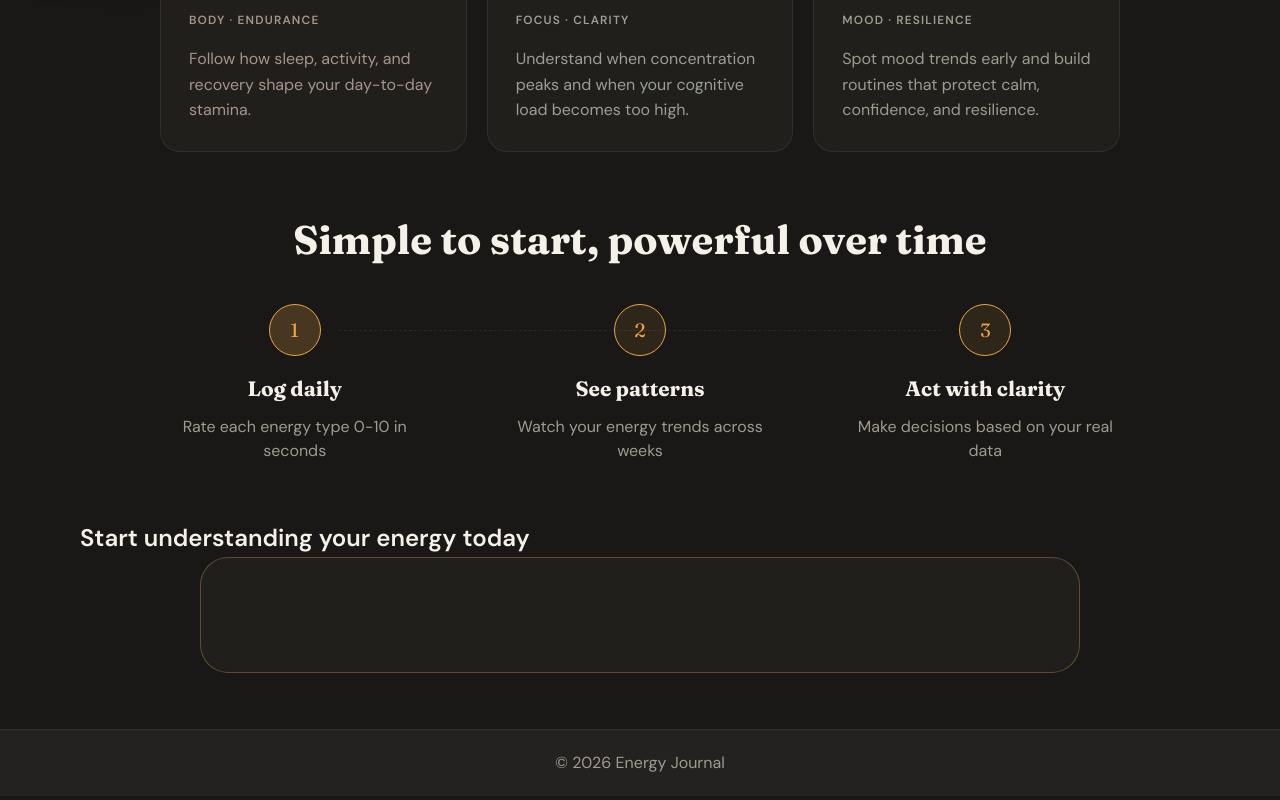
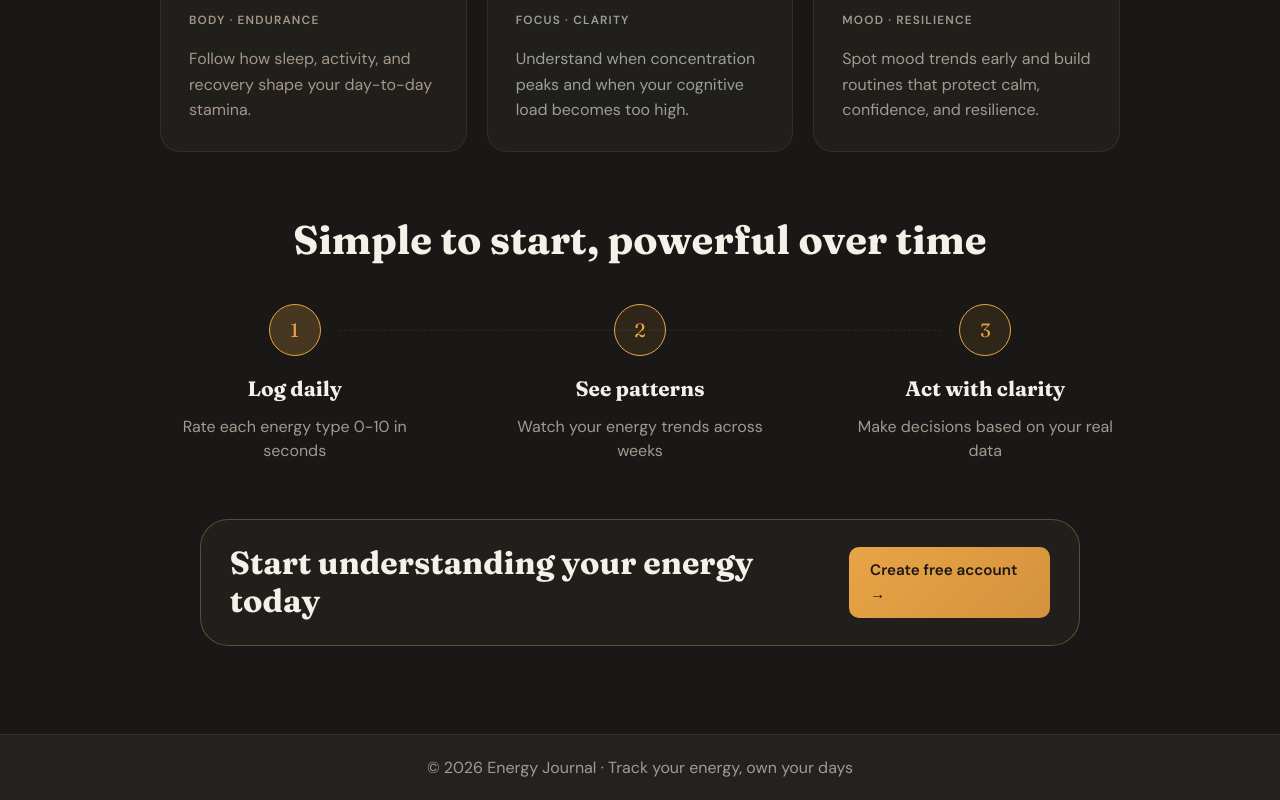
Before and after one commit to g-trinh/energyjournal, a React (Vite) app in the folder front/: page / in a window 1280 px wide. Shown: the part 1092-1892 px from the top of the page. Built offline with nearby package versions, Linux system fonts and the light colour scheme; no server answers.

Commit message:
feat(frontend): add landing cta banner and footer

```diff
--- a/front/src/pages/LandingPage.tsx
+++ b/front/src/pages/LandingPage.tsx
@@ -130,12 +130,18 @@ export default function LandingPage() {
         </section>
 
         <section className="landing-cta-section" aria-labelledby="cta-heading">
-          <h2 id="cta-heading">Start understanding your energy today</h2>
-          <div className="landing-cta-banner" />
+          <div className="landing-cta-banner">
+            <h2 id="cta-heading" className="landing-cta-heading">
+              Start understanding your energy today
+            </h2>
+            <Link to="/timespending" className="landing-cta-primary">
+              Create free account →
+            </Link>
+          </div>
         </section>
       </main>
 
-      <footer className="landing-footer">© 2026 Energy Journal</footer>
+      <footer className="landing-footer">© 2026 Energy Journal · Track your energy, own your days</footer>
     </div>
   )
 }
--- a/front/src/styles/landing.css
+++ b/front/src/styles/landing.css
@@ -292,13 +292,28 @@
 }
 
 .landing-cta-banner {
+  display: flex;
+  align-items: center;
+  justify-content: space-between;
+  gap: 1.5rem;
   max-width: 880px;
   margin: 0 auto;
   min-height: 116px;
   border: 1px solid color-mix(in srgb, var(--color-accent-amber) 25%, var(--color-border));
   border-radius: var(--radius-xl);
   background: var(--color-bg-card);
+  padding: 1.5rem 1.8rem;
   backdrop-filter: blur(20px);
+}
+
+.landing-cta-heading {
+  font-family: var(--font-display);
+  font-size: clamp(1.4rem, 3vw, 2rem);
+  line-height: 1.2;
+}
+
+.landing-cta-section {
+  margin-bottom: 2rem;
 }
 
 .landing-footer {
@@ -338,6 +353,12 @@
     width: 100%;
   }
 
+  .landing-cta-banner {
+    flex-direction: column;
+    align-items: center;
+    text-align: center;
+  }
+
   .landing-steps-track {
     margin-top: 2rem;
     max-width: 400px;
```
